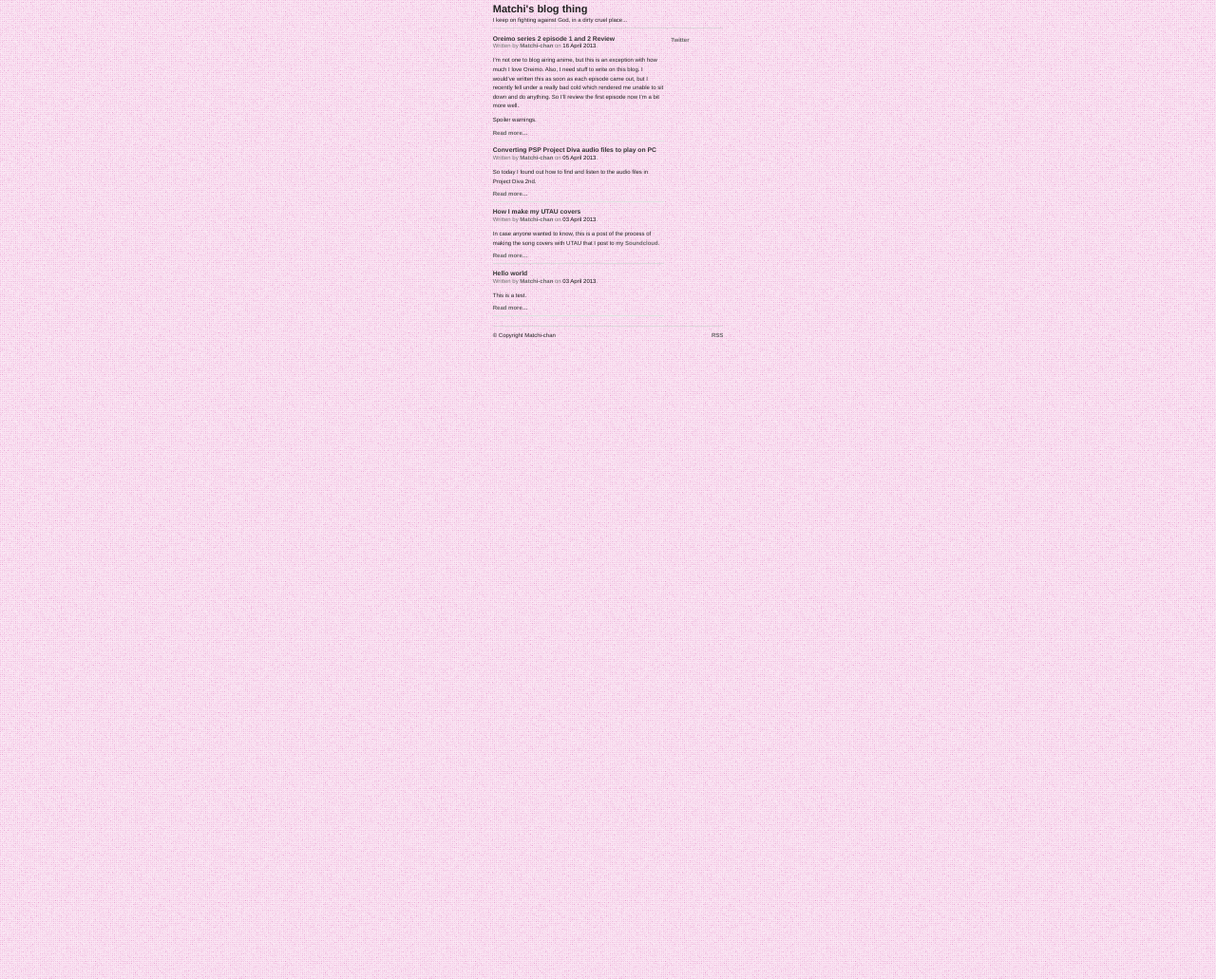
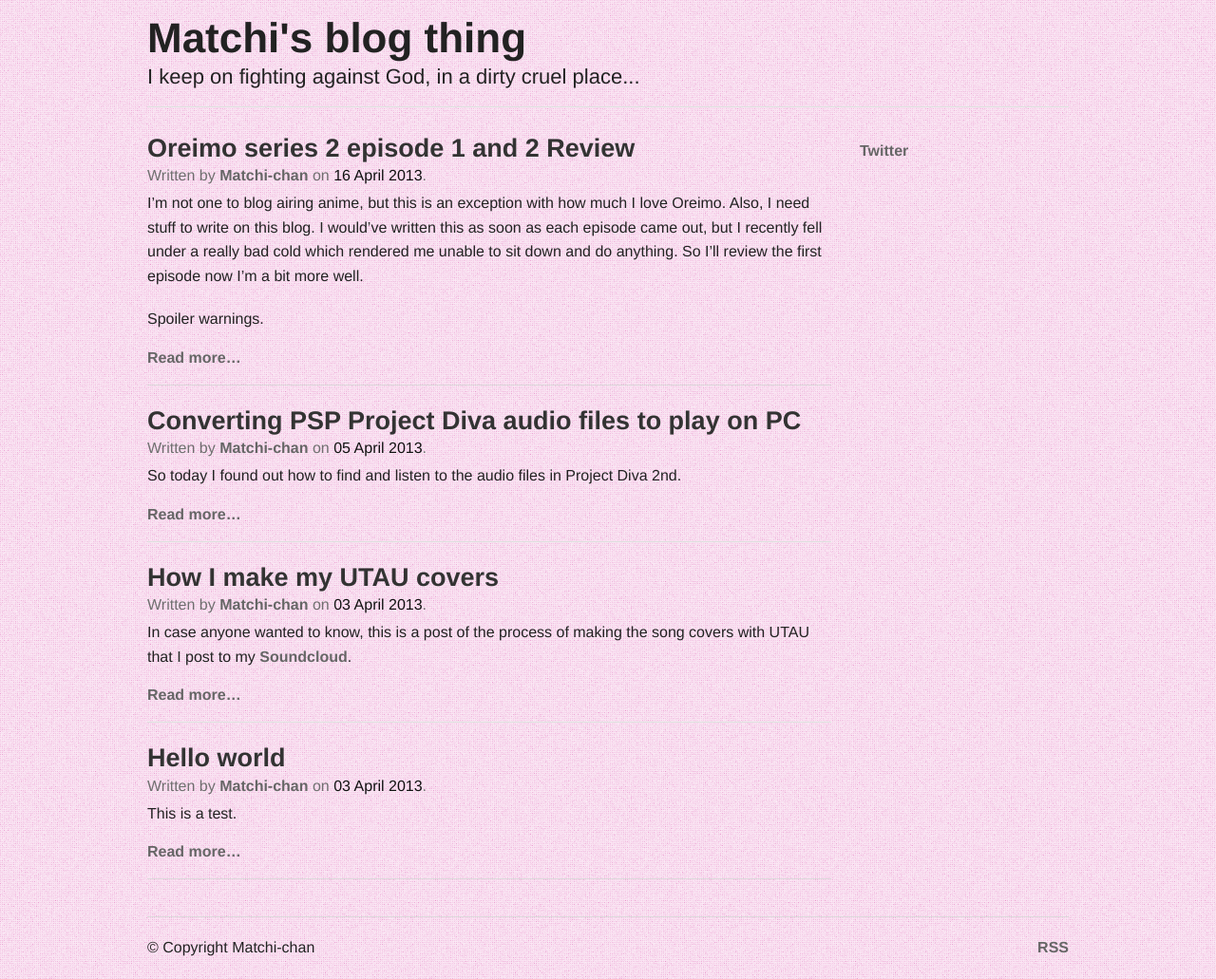
Before and after one commit to Matchi-chan/matchi-chan.github.com, a Jekyll site: the page built from index.html, in a window 1280 px wide. Shown: the whole page at 95% size. Built offline with Jekyll 4.4.1, drawn with Linux system fonts in a browser that asks for light colours; Markdown is read by kramdown in place of the engine named in the settings.

Commit message:
Revert "Make text smaller (I hope this works)"
This reverts commit 25022e92091618c2bb2c03341b1f4fe75e4cddbd.

```diff
--- a/css/foundation.css
+++ b/css/foundation.css
@@ -7,7 +7,7 @@
 
 html,
 body {
-  font-size: 50%; }
+  font-size: 100%; }
 
 body {
   background-image:url('/img/background.png');
```
